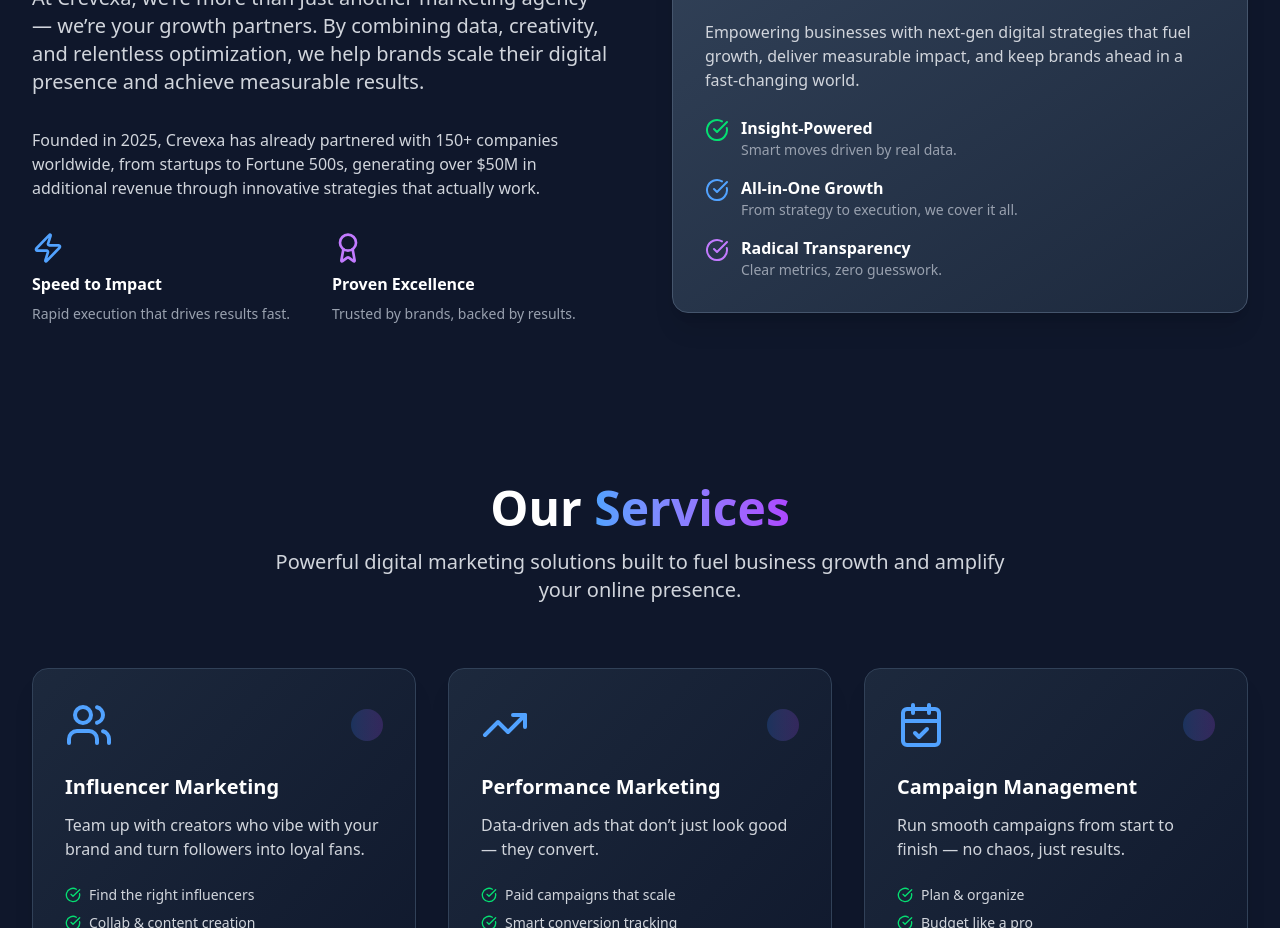
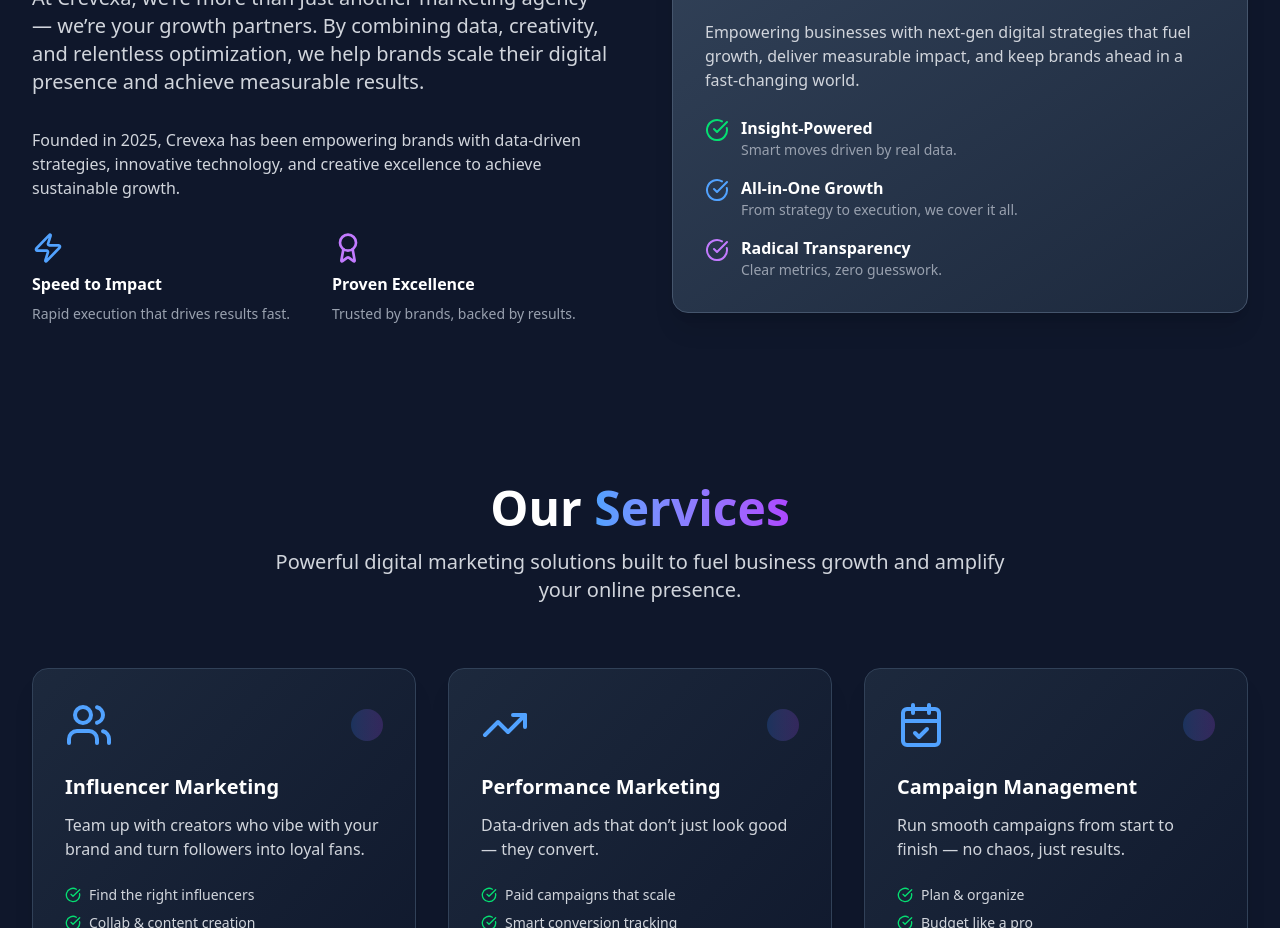
Before and after one commit to crevexamedia/crevexaOfficialSite, a React (Vite) app: page / in a window 1280 px wide. Shown: the part 960-1888 px from the top of the page. Built offline with nearby package versions, Linux system fonts and the light colour scheme.

Commit message:
Changed second paragraph of about us section - 1.1.15

```diff
--- a/src/components/WholeSite.jsx
+++ b/src/components/WholeSite.jsx
@@ -411,10 +411,9 @@
 
               <div className="space-y-4">
                 <p className="text-gray-300">
-                  Founded in 2025, Crevexa has already partnered with 150+
-                  companies worldwide, from startups to Fortune 500s, generating
-                  over $50M in additional revenue through innovative strategies
-                  that actually work.
+                  Founded in 2025, Crevexa has been empowering brands with
+                  data-driven strategies, innovative technology, and creative
+                  excellence to achieve sustainable growth.
                 </p>
               </div>
 
```
